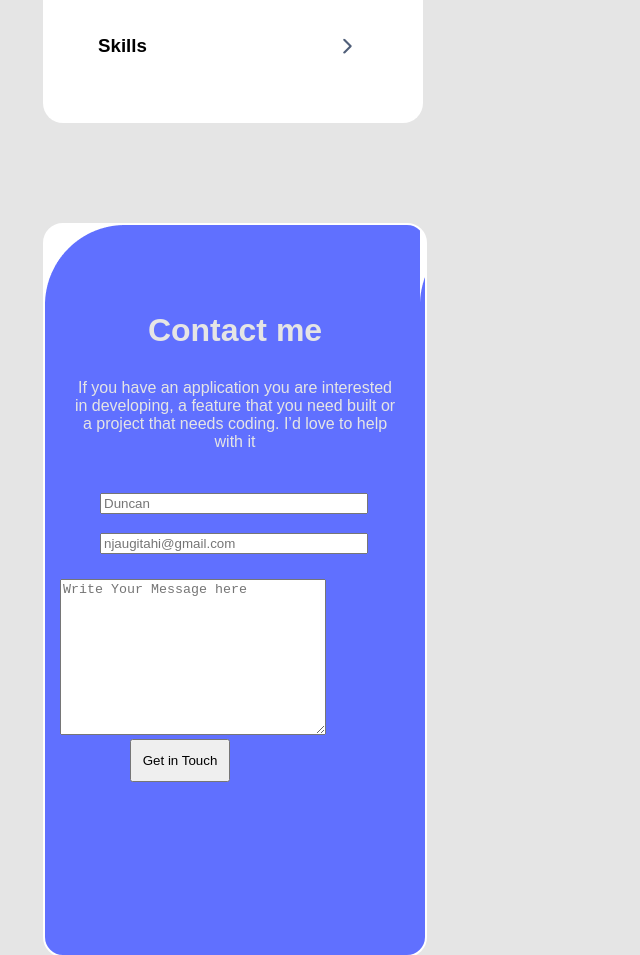
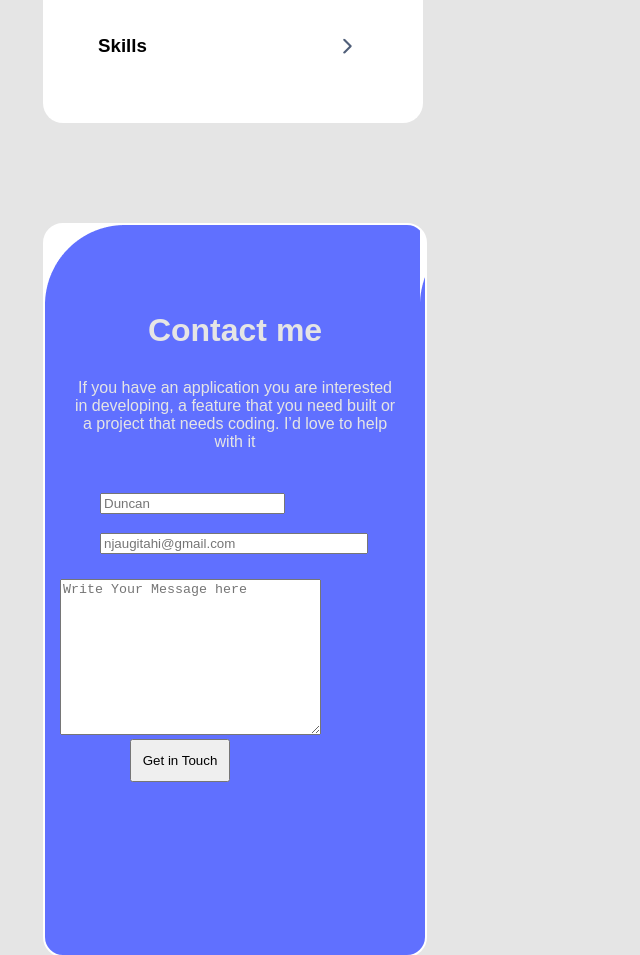
Before and after one commit to Duncannjau/Duncannjau.github.io, a website: page index.html in a window 1280 px wide. Shown: the part 4980-5935 px from the top of the page, without its empty margins (0-640 px from the left). Drawn offline with Linux system fonts and the light colour scheme; files whose address does not match are found by name.

```diff
--- a/styles.css
+++ b/styles.css
@@ -418,11 +418,6 @@
   height: 30px;
 }
 
-input[type=text], select, textarea {
-
-  width: 260px;
-}
-
 input[type=email] {
   width: 260px;
 }
```
